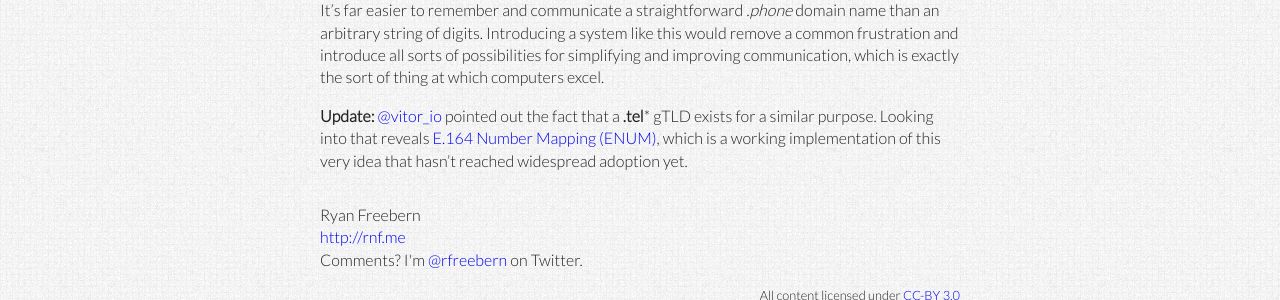
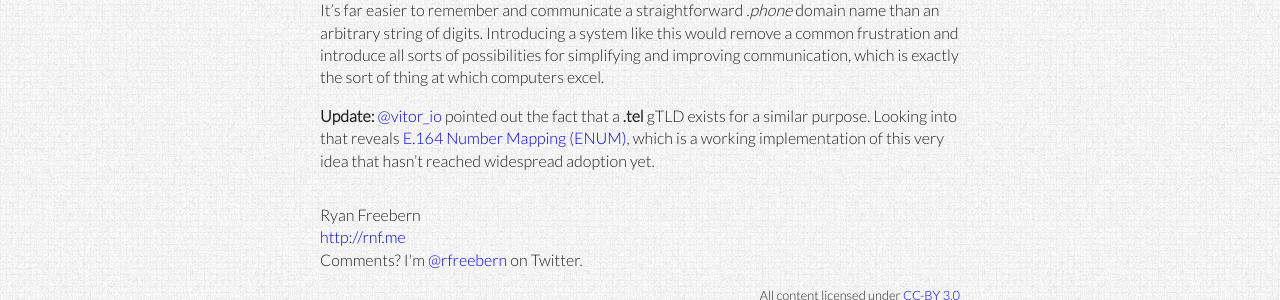
Before and after one commit to rfreebern/rfreebern.github.com, a Jekyll site: the page built from _posts/2012-06-18-near-future-anachronism-phone-numbers.md, in a window 1280 px wide. Shown: the part 1340-1640 px from the top of the page. Built offline with Jekyll 4.4.1, drawn with Linux system fonts in a browser that asks for light colours.

Commit message:
Errant asterisk

```diff
--- a/_posts/2012-06-18-near-future-anachronism-phone-numbers.md
+++ b/_posts/2012-06-18-near-future-anachronism-phone-numbers.md
@@ -22,7 +22,7 @@ Imagine: instead of meeting someone and typing a string of 10 digits into your p
 
 It's far easier to remember and communicate a straightforward _.phone_ domain name than an arbitrary string of digits. Introducing a system like this would remove a common frustration and introduce all sorts of possibilities for simplifying and improving communication, which is exactly the sort of thing at which computers excel.
 
-**Update:** [@vitor_io][4] pointed out the fact that a **.tel*** gTLD exists for a similar purpose. Looking into that reveals [E.164 Number Mapping (ENUM)][5], which is a working implementation of this very idea that hasn't reached widespread adoption yet.
+**Update:** [@vitor_io][4] pointed out the fact that a **.tel** gTLD exists for a similar purpose. Looking into that reveals [E.164 Number Mapping (ENUM)][5], which is a working implementation of this very idea that hasn't reached widespread adoption yet.
 
  [1]: http://vitor.io "Vitorio Miliano, designer"
  [2]: tel:+1858VITORIO "Vitorio Miliano, designer"
```
